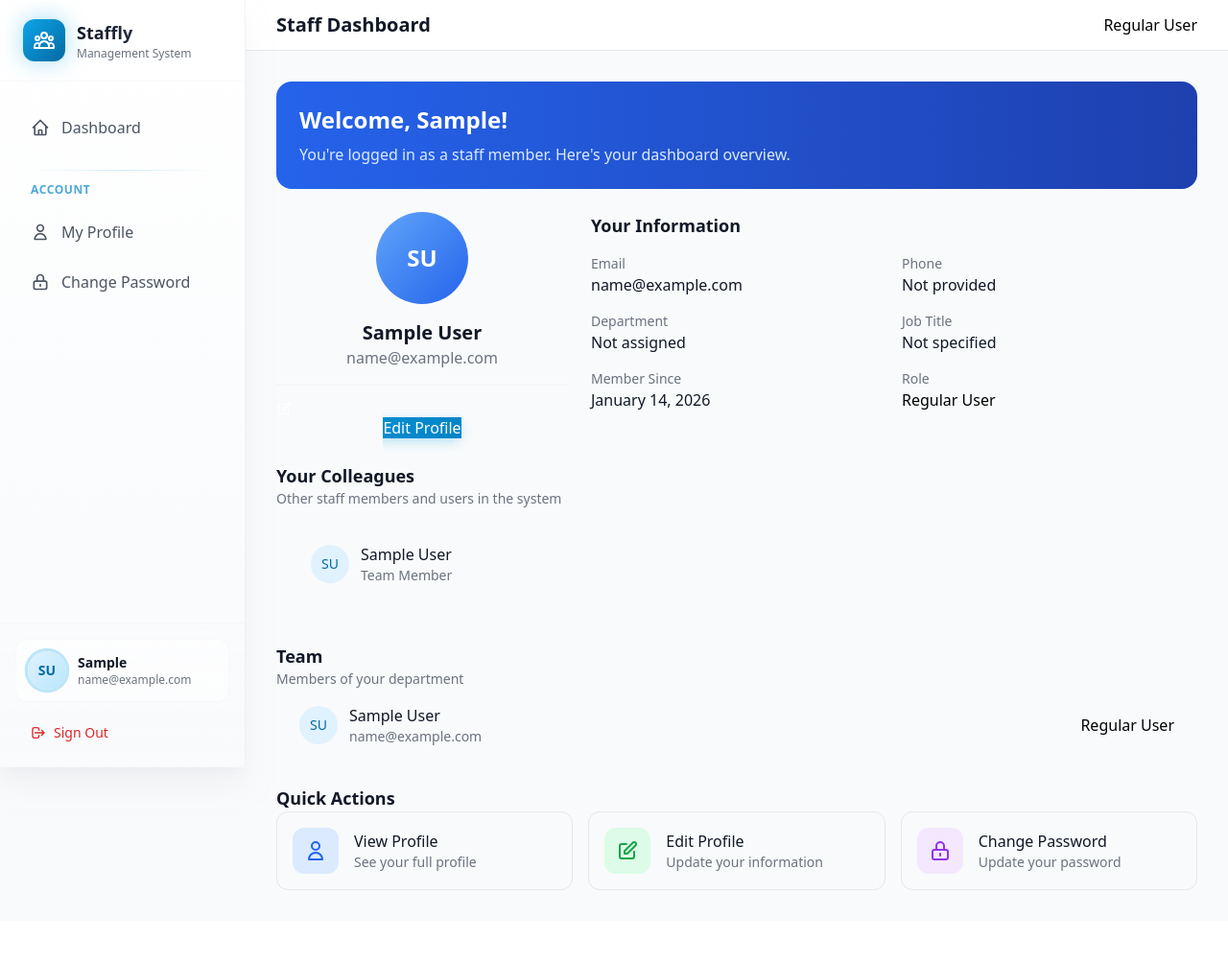
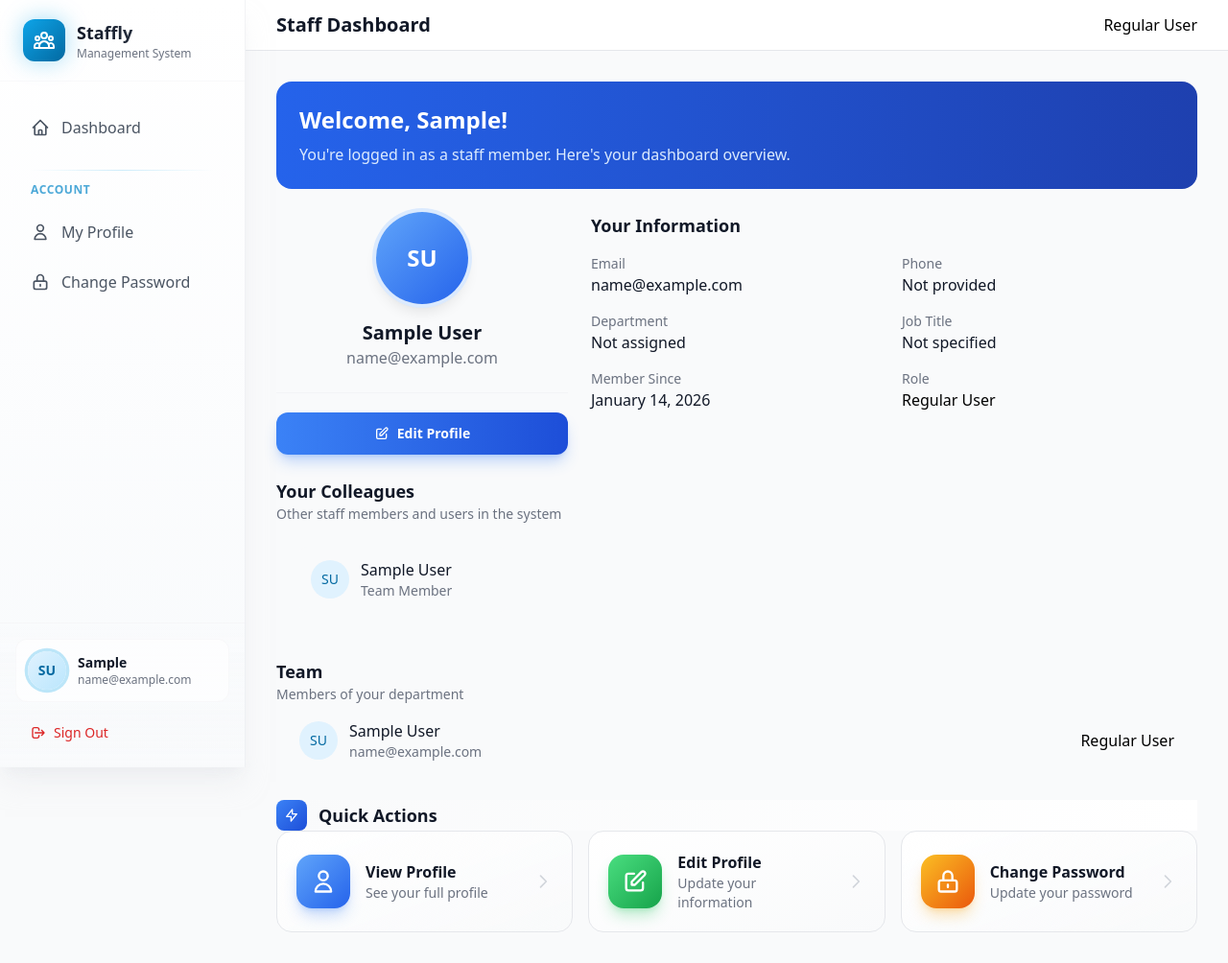
Before and after one commit to Tontoncharlie/Staffly-User-management-system, a Django app: template dashboard/templates/dashboard/staff_dashboard.html in a window 1280 px wide. Shown: the whole page at 96% size. Before the commit the page ends 928 px from the top, so only its background shows below. Run offline with Django 4.2, Linux system fonts and the light colour scheme; the template is opened without the code that fills it: values that come from a table or form of the project are taken from there, others are empty; the visitor is signed in with stand-in values (Sample User, id 1); data comes from the database, SQL or seed files in the repository; parts of the project's set-up code (start-up, migrations or seed data) failed here and were passed over; some libraries are stand-ins or nearby versions.

Commit message:
Enhanced Staff Dashboard: premium Edit Profile button and Quick Actions styling

```diff
--- a/dashboard/templates/dashboard/staff_dashboard.html
+++ b/dashboard/templates/dashboard/staff_dashboard.html
@@ -17,10 +17,10 @@
             <div class="card-body text-center">
                 {% if request.user.profile_picture %}
                 <img src="{{ request.user.profile_picture.url }}" alt="{{ request.user.get_short_name }}"
-                    class="w-24 h-24 rounded-full object-cover mx-auto mb-4">
+                    class="w-24 h-24 rounded-full object-cover mx-auto mb-4 ring-4 ring-blue-100 shadow-lg">
                 {% else %}
                 <div
-                    class="w-24 h-24 bg-gradient-to-br from-blue-400 to-blue-600 rounded-full flex items-center justify-center mx-auto mb-4">
+                    class="w-24 h-24 bg-gradient-to-br from-blue-400 to-blue-600 rounded-full flex items-center justify-center mx-auto mb-4 ring-4 ring-blue-100 shadow-lg">
                     <span class="text-white font-bold text-2xl">{{ request.user.get_initials }}</span>
                 </div>
                 {% endif %}
@@ -30,12 +30,15 @@
                 <p class="text-gray-600 mt-1">{{ request.user.job_title }}</p>
                 {% endif %}
                 {% if request.user.department %}
-                <span class="inline-block mt-2 px-3 py-1 bg-blue-100 text-blue-700 rounded-full text-sm">
+                <span class="inline-block mt-2 px-3 py-1 bg-blue-100 text-blue-700 rounded-full text-sm font-medium">
                     {{ request.user.department }}
                 </span>
                 {% endif %}
-                <div class="mt-4 pt-4 border-t border-gray-100">
-                    <a href="{% url 'accounts:profile_update' %}" class="btn btn-primary w-full">
+
+                <!-- Edit Profile Button -->
+                <div class="mt-6 pt-5 border-t border-gray-100">
+                    <a href="{% url 'accounts:profile_update' %}"
+                       class="inline-flex items-center justify-center gap-2 w-full px-5 py-3 text-sm font-semibold text-white bg-gradient-to-r from-blue-500 to-blue-700 rounded-xl hover:from-blue-600 hover:to-blue-800 transition-all duration-200 shadow-lg shadow-blue-500/30 hover:shadow-blue-500/50 hover:-translate-y-0.5">
                         <svg class="w-4 h-4" fill="none" stroke="currentColor" viewBox="0 0 24 24">
                             <path stroke-linecap="round" stroke-linejoin="round" stroke-width="2"
                                 d="M11 5H6a2 2 0 00-2 2v11a2 2 0 002 2h11a2 2 0 002-2v-5m-1.414-9.414a2 2 0 112.828 2.828L11.828 15H9v-2.828l8.586-8.586z">
@@ -145,57 +148,73 @@
     {% endif %}
 
     <!-- Quick Actions -->
-    <div class="card">
-        <div class="card-header">
-            <h3 class="text-lg font-semibold text-gray-900">Quick Actions</h3>
+    <div class="card overflow-hidden">
+        <div class="card-header bg-gradient-to-r from-gray-50 to-white">
+            <div class="flex items-center gap-3">
+                <div class="w-8 h-8 bg-gradient-to-br from-blue-500 to-blue-700 rounded-lg flex items-center justify-center">
+                    <svg class="w-4 h-4 text-white" fill="none" stroke="currentColor" viewBox="0 0 24 24">
+                        <path stroke-linecap="round" stroke-linejoin="round" stroke-width="2" d="M13 10V3L4 14h7v7l9-11h-7z"></path>
+                    </svg>
+                </div>
+                <h3 class="text-lg font-semibold text-gray-900">Quick Actions</h3>
+            </div>
         </div>
         <div class="card-body">
             <div class="grid grid-cols-1 sm:grid-cols-3 gap-4">
+                <!-- View Profile -->
                 <a href="{% url 'accounts:profile' %}"
-                    class="flex items-center gap-4 p-4 rounded-xl border border-gray-200 hover:border-blue-300 hover:bg-blue-50 transition-all group">
-                    <div
-                        class="w-12 h-12 bg-blue-100 group-hover:bg-blue-200 rounded-xl flex items-center justify-center transition-colors">
-                        <svg class="w-6 h-6 text-blue-600" fill="none" stroke="currentColor" viewBox="0 0 24 24">
+                    class="group relative flex items-center gap-4 p-5 rounded-2xl border border-gray-200 hover:border-blue-300 hover:shadow-lg hover:shadow-blue-500/10 transition-all duration-300 bg-gradient-to-br from-white to-gray-50/50 hover:-translate-y-1">
+                    <div class="w-14 h-14 bg-gradient-to-br from-blue-400 to-blue-600 rounded-2xl flex items-center justify-center shadow-lg shadow-blue-500/30 group-hover:scale-110 transition-transform duration-300">
+                        <svg class="w-7 h-7 text-white" fill="none" stroke="currentColor" viewBox="0 0 24 24">
                             <path stroke-linecap="round" stroke-linejoin="round" stroke-width="2"
                                 d="M16 7a4 4 0 11-8 0 4 4 0 018 0zM12 14a7 7 0 00-7 7h14a7 7 0 00-7-7z"></path>
                         </svg>
                     </div>
-                    <div>
-                        <p class="font-medium text-gray-900">View Profile</p>
+                    <div class="flex-1">
+                        <p class="font-semibold text-gray-900 group-hover:text-blue-700 transition-colors">View Profile</p>
                         <p class="text-sm text-gray-500">See your full profile</p>
                     </div>
+                    <svg class="w-5 h-5 text-gray-300 group-hover:text-blue-500 group-hover:translate-x-1 transition-all" fill="none" stroke="currentColor" viewBox="0 0 24 24">
+                        <path stroke-linecap="round" stroke-linejoin="round" stroke-width="2" d="M9 5l7 7-7 7"></path>
+                    </svg>
                 </a>
 
+                <!-- Edit Profile -->
                 <a href="{% url 'accounts:profile_update' %}"
-                    class="flex items-center gap-4 p-4 rounded-xl border border-gray-200 hover:border-green-300 hover:bg-green-50 transition-all group">
-                    <div
-                        class="w-12 h-12 bg-green-100 group-hover:bg-green-200 rounded-xl flex items-center justify-center transition-colors">
-                        <svg class="w-6 h-6 text-green-600" fill="none" stroke="currentColor" viewBox="0 0 24 24">
+                    class="group relative flex items-center gap-4 p-5 rounded-2xl border border-gray-200 hover:border-green-300 hover:shadow-lg hover:shadow-green-500/10 transition-all duration-300 bg-gradient-to-br from-white to-gray-50/50 hover:-translate-y-1">
+                    <div class="w-14 h-14 bg-gradient-to-br from-green-400 to-green-600 rounded-2xl flex items-center justify-center shadow-lg shadow-green-500/30 group-hover:scale-110 transition-transform duration-300">
+                        <svg class="w-7 h-7 text-white" fill="none" stroke="currentColor" viewBox="0 0 24 24">
                             <path stroke-linecap="round" stroke-linejoin="round" stroke-width="2"
                                 d="M11 5H6a2 2 0 00-2 2v11a2 2 0 002 2h11a2 2 0 002-2v-5m-1.414-9.414a2 2 0 112.828 2.828L11.828 15H9v-2.828l8.586-8.586z">
                             </path>
                         </svg>
                     </div>
-                    <div>
-                        <p class="font-medium text-gray-900">Edit Profile</p>
+                    <div class="flex-1">
+                        <p class="font-semibold text-gray-900 group-hover:text-green-700 transition-colors">Edit Profile</p>
                         <p class="text-sm text-gray-500">Update your information</p>
                     </div>
+                    <svg class="w-5 h-5 text-gray-300 group-hover:text-green-500 group-hover:translate-x-1 transition-all" fill="none" stroke="currentColor" viewBox="0 0 24 24">
+                        <path stroke-linecap="round" stroke-linejoin="round" stroke-width="2" d="M9 5l7 7-7 7"></path>
+                    </svg>
                 </a>
 
+                <!-- Change Password -->
                 <a href="{% url 'accounts:password_change' %}"
-                    class="flex items-center gap-4 p-4 rounded-xl border border-gray-200 hover:border-purple-300 hover:bg-purple-50 transition-all group">
-                    <div
-                        class="w-12 h-12 bg-purple-100 group-hover:bg-purple-200 rounded-xl flex items-center justify-center transition-colors">
-                        <svg class="w-6 h-6 text-purple-600" fill="none" stroke="currentColor" viewBox="0 0 24 24">
+                    class="group relative flex items-center gap-4 p-5 rounded-2xl border border-gray-200 hover:border-amber-300 hover:shadow-lg hover:shadow-amber-500/10 transition-all duration-300 bg-gradient-to-br from-white to-gray-50/50 hover:-translate-y-1">
+                    <div class="w-14 h-14 bg-gradient-to-br from-amber-400 to-orange-600 rounded-2xl flex items-center justify-center shadow-lg shadow-amber-500/30 group-hover:scale-110 transition-transform duration-300">
+                        <svg class="w-7 h-7 text-white" fill="none" stroke="currentColor" viewBox="0 0 24 24">
                             <path stroke-linecap="round" stroke-linejoin="round" stroke-width="2"
                                 d="M12 15v2m-6 4h12a2 2 0 002-2v-6a2 2 0 00-2-2H6a2 2 0 00-2 2v6a2 2 0 002 2zm10-10V7a4 4 0 00-8 0v4h8z">
                             </path>
                         </svg>
                     </div>
-                    <div>
-                        <p class="font-medium text-gray-900">Change Password</p>
+                    <div class="flex-1">
+                        <p class="font-semibold text-gray-900 group-hover:text-amber-700 transition-colors">Change Password</p>
                         <p class="text-sm text-gray-500">Update your password</p>
                     </div>
+                    <svg class="w-5 h-5 text-gray-300 group-hover:text-amber-500 group-hover:translate-x-1 transition-all" fill="none" stroke="currentColor" viewBox="0 0 24 24">
+                        <path stroke-linecap="round" stroke-linejoin="round" stroke-width="2" d="M9 5l7 7-7 7"></path>
+                    </svg>
                 </a>
             </div>
         </div>
```
